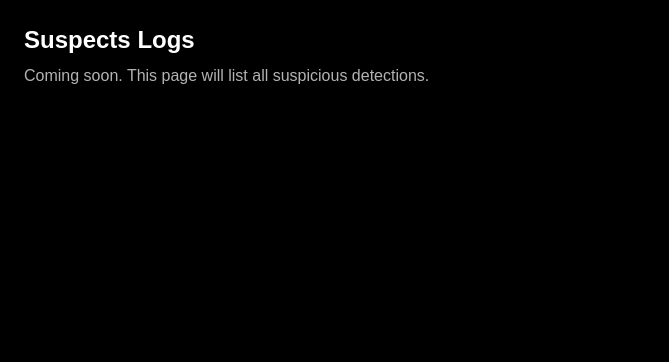
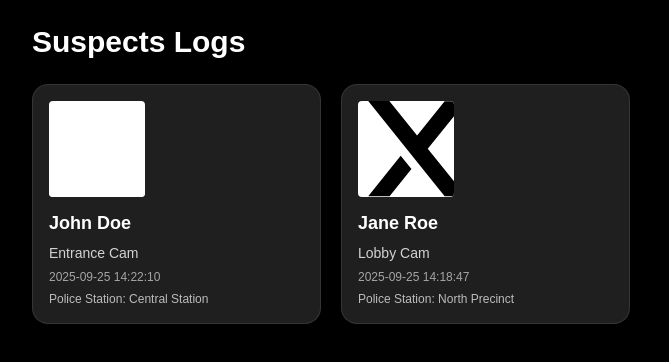
Before and after one commit to manisrivasRW/live-detect, a Next.js app in the folder frontend/: page /logs in a window 1280 px wide. Shown: the top 362 px of the page, without its empty margins (0-669 px from the left). Built offline with nearby package versions, Linux system fonts and the light colour scheme.

Commit message:
frontend api

```diff
--- a/frontend/src/app/logs/page.tsx
+++ b/frontend/src/app/logs/page.tsx
@@ -1,8 +1,46 @@
 export default function LogsPage() {
+	// Hardcoded sample logs for now
+	const logs = [
+		{
+			img_url: "/vercel.svg",
+			name: "John Doe",
+			stream_name: "Entrance Cam",
+			timestamp: "2025-09-25 14:22:10",
+			police_station: "Central Station",
+		},
+		{
+			img_url: "/next.svg",
+			name: "Jane Roe",
+			stream_name: "Lobby Cam",
+			timestamp: "2025-09-25 14:18:47",
+			police_station: "North Precinct",
+		},
+	];
+
 	return (
-		<div className="min-h-dvh bg-black text-white px-6 py-6">
-			<h1 className="text-2xl font-semibold">Suspects Logs</h1>
-			<p className="mt-2 text-white/70">Coming soon. This page will list all suspicious detections.</p>
+		<div className="min-h-dvh bg-black text-white px-4 sm:px-6 lg:px-8 py-6">
+			<h1 className="text-2xl sm:text-3xl font-semibold">Suspects Logs</h1>
+			<div className="mt-6 grid grid-cols-1 sm:grid-cols-2 lg:grid-cols-3 xl:grid-cols-4 gap-5">
+				{logs.map((log, idx) => (
+					<LogCard key={idx} {...log} />
+				))}
+			</div>
 		</div>
 	);
 }
+
+function LogCard({ img_url, name, stream_name, timestamp, police_station }: { img_url: string; name: string; stream_name: string; timestamp: string; police_station: string }) {
+	return (
+		<div className="rounded-2xl bg-[#1f1f1f] p-4 border border-white/10">
+			<div className="w-full flex justify-start">
+				<img src={img_url} alt={name} className="h-24 w-24 rounded object-cover bg-white" />
+			</div>
+			<div className="mt-3 space-y-1.5">
+				<div className="text-lg font-semibold break-words">{name}</div>
+				<div className="text-sm text-white/80 break-words">{stream_name}</div>
+				<div className="text-xs text-white/60">{timestamp}</div>
+				<div className="text-xs text-white/70">Police Station: {police_station}</div>
+			</div>
+		</div>
+	);
+}
```
